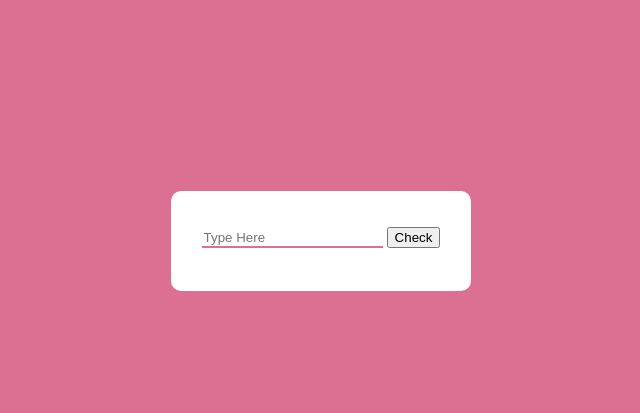
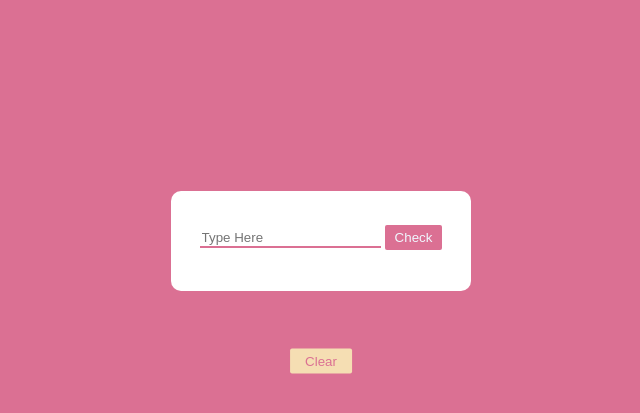
Before and after one commit to PRIYANKA22BSC/Palindrome-checker, a plain HTML site: page index.html in a window 1280 px wide. Shown: the part 79-492 px from the top of the page, without its empty margins (319-959 px from the left). Drawn offline with Linux system fonts and the light colour scheme.

Commit message:
Update index.html

```diff
--- a/index.html
+++ b/index.html
@@ -7,14 +7,16 @@
     <link rel="stylesheet" href="palindrome.css">
 
 </head>
+
 <body>
     <h1>Palindrome Checker</h1>
     <div>
         <input type="text" placeholder="Type Here">
-        <button>Check</button><br><br>
+        <button id="checkbtn">Check</button><br><br>
         <i></i>
     </div>
+    <button id="clearbtn">Clear</button>
 </body>
+
 <script src="palindrome.js"></script>
-
 </html>
```
